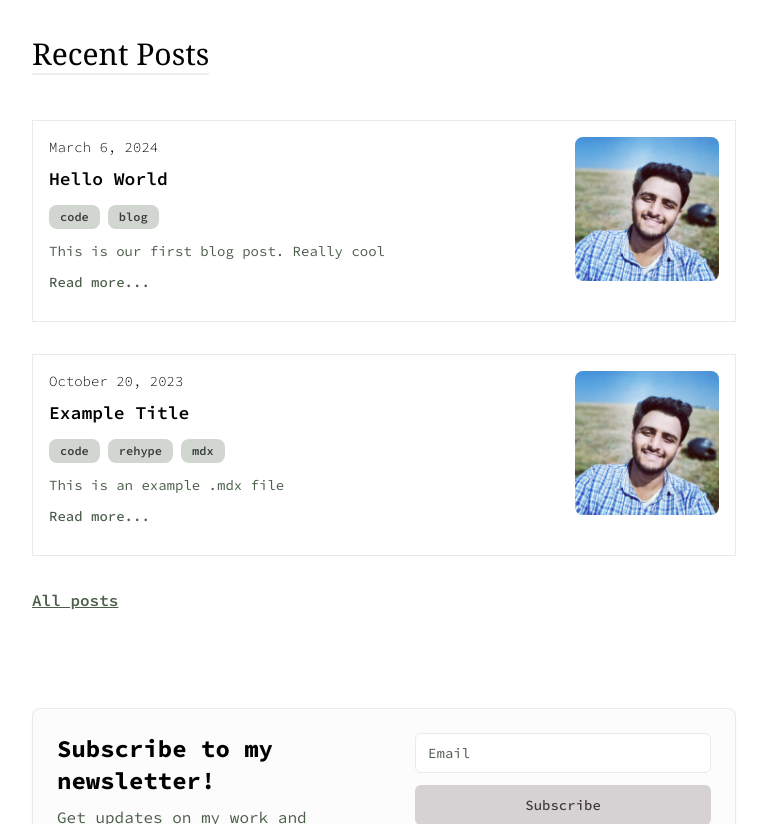
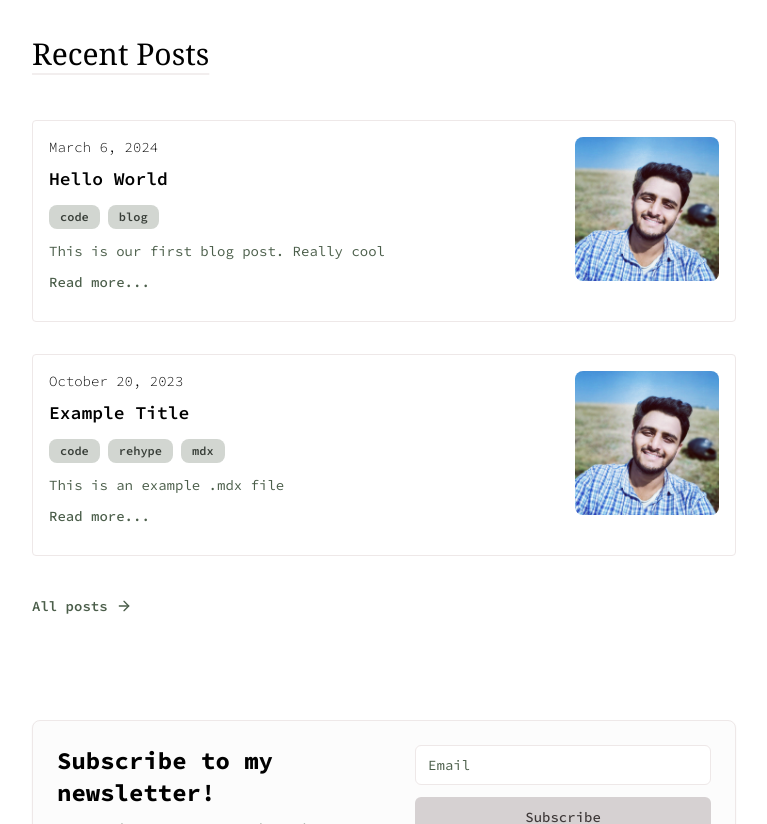
Before and after one commit to LuciKritZ/krishalshah.in, a Next.js app: page / in a window 1280 px wide. Shown: the part 420-1244 px from the top of the page, without its empty margins (256-1023 px from the left). Built offline with nearby package versions, Linux system fonts and the light colour scheme; no server answers.

Commit message:
improved UX by adding style for 'All Posts' in Recent Posts

```diff
--- a/app/(home)/_sections/recent-posts.tsx
+++ b/app/(home)/_sections/recent-posts.tsx
@@ -1,6 +1,9 @@
+import { ArrowRight } from 'lucide-react';
 import Link from 'next/link';
 
 import Posts from '@/components/posts';
+import { buttonVariants } from '@/components/ui/button';
+import { cn } from '@/lib/utils';
 import { getAllPosts } from '@/rest';
 
 const RecentPosts = async () => {
@@ -14,9 +17,13 @@ const RecentPosts = async () => {
 
         <Link
           href='/posts'
-          className='mt-8 inline-flex items-center gap-2 text-muted-foreground underline font-semibold'
+          className={cn(
+            buttonVariants({ variant: 'link', size: 'sm', className: 'p-0' }),
+            'no-underline mt-8 inline-flex items-center gap-2 text-muted-foreground font-semibold'
+          )}
         >
           <span>All posts</span>
+          <ArrowRight className='size-5' />
         </Link>
       </div>
     </section>
--- a/components/posts.tsx
+++ b/components/posts.tsx
@@ -35,7 +35,7 @@ const Posts = ({ posts, className = '' }: PostsProps) => {
         posts.map(({ slug, title, summary, image, publishedAt, tags = [] }) => (
           <li
             key={slug}
-            className='p-4 border-border border-[1px] group/post-card hover:bg-card'
+            className='p-4 border-border border-[1px] group/post-card hover:bg-card rounded-sm'
           >
             <div
               onClick={() => router.push(`/posts/${slug}`)}
--- a/lib/posts.ts
+++ b/lib/posts.ts
@@ -25,6 +25,7 @@ export const getPosts = async (): Promise<PostMetadata[]> => {
 
   const posts = files
     .map((file) => getPostMetadata(file))
+    .filter((file) => !!file.title)
     .sort((a, b) => {
       if (new Date(a?.publishedAt ?? '') < new Date(b?.publishedAt ?? '')) {
         return 1;
```
